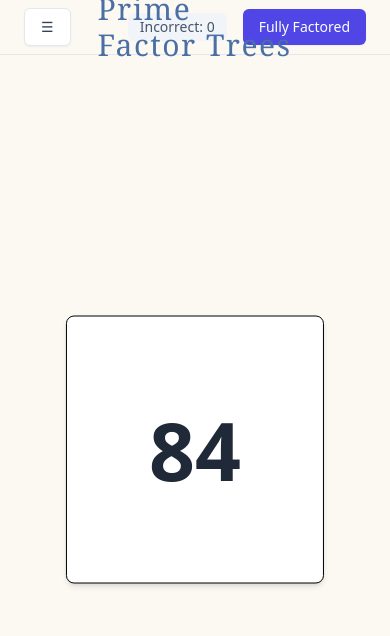
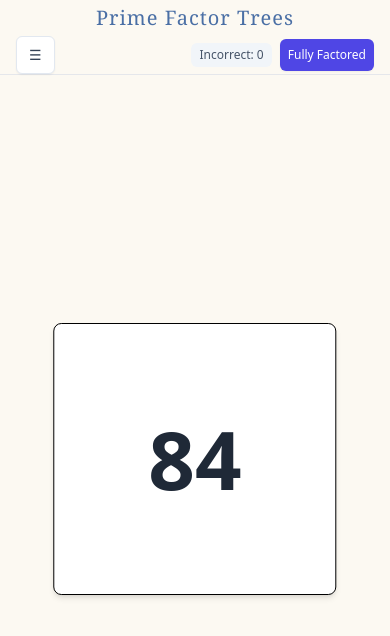
Before and after one commit to DrQuacks/factor-tree-app, a Next.js app: page / in a window 390 px wide. Shown: the top 636 px of the page. Built offline with nearby package versions, Linux system fonts and the light colour scheme.

Commit message:
more mobile friendly

```diff
--- a/components/FactorNode.tsx
+++ b/components/FactorNode.tsx
@@ -110,7 +110,9 @@ function FactorNode({
           border: '1px solid black',
           transform: isAnimating ? 'translateY(-20px)' : 'translateY(0)',
           opacity: getOpacity(),
-          transition: 'opacity 0.3s ease-in-out'
+          transition: 'opacity 0.3s ease-in-out',
+          minHeight: '44px', // Minimum touch target size for mobile
+          minWidth: '44px'
         }}
         onClick={nodeState === 'button' ? handleClick : undefined}
       >
@@ -173,7 +175,9 @@ function FactorNode({
           border: '1px solid black',
           transform: isAnimating ? 'translateY(-20px)' : 'translateY(0)',
           opacity: getOpacity(),
-          transition: 'opacity 0.3s ease-in-out'
+          transition: 'opacity 0.3s ease-in-out',
+          minHeight: '44px', // Minimum touch target size for mobile
+          minWidth: '44px'
         }}
         autoFocus
       />
--- a/components/Navbar.tsx
+++ b/components/Navbar.tsx
@@ -17,7 +17,9 @@ const NavBar = ({ onNewNumber, onHint, onSolution, onLoginSignUp, onFullyFactore
   const [showDifficultySubmenu, setShowDifficultySubmenu] = useState(false);
 
   return (
-    <div className="relative w-full flex items-center justify-between px-6 py-2 border-b border-gray-200" style={{ backgroundColor: '#FCF9F2' }}>
+    <div className="relative w-full border-b border-gray-200" style={{ backgroundColor: '#FCF9F2' }}>
+      {/* Desktop Layout - Single Line */}
+      <div className="hidden sm:flex items-center justify-between px-6 py-2">
         {/* Left side - Accordion Menu */}
         <div className="relative">
           <button
@@ -106,7 +108,7 @@ const NavBar = ({ onNewNumber, onHint, onSolution, onLoginSignUp, onFullyFactore
 
         {/* Center - Title */}
         <div className="absolute left-1/2 transform -translate-x-1/2 h-full flex items-center">
-        <div className="text-3xl font-light tracking-wider" style={{ color: '#4A6FA5', fontFamily: 'Georgia, serif' }}>
+          <div className="text-2xl md:text-3xl font-light tracking-wider" style={{ color: '#4A6FA5', fontFamily: 'Georgia, serif' }}>
             Prime Factor Trees
           </div>
         </div>
@@ -124,6 +126,119 @@ const NavBar = ({ onNewNumber, onHint, onSolution, onLoginSignUp, onFullyFactore
           </button>
         </div>
       </div>
+
+      {/* Mobile Layout - Two Lines */}
+      <div className="sm:hidden">
+                                            {/* Top Line - Title */}
+                  <div className="flex items-center justify-center py-1 px-4">
+                    <div className="text-xl font-light tracking-wider text-center" style={{ color: '#4A6FA5', fontFamily: 'Georgia, serif' }}>
+                      Prime Factor Trees
+                    </div>
+                  </div>
+
+                  {/* Bottom Line - Menu, Counter, Button */}
+                  <div className="flex items-center justify-between px-4">
+          {/* Left side - Accordion Menu */}
+          <div className="relative">
+            <button
+              onClick={() => setIsMenuOpen(!isMenuOpen)}
+              className="px-3 py-2 rounded-md text-sm font-medium text-slate-700 hover:bg-slate-50 transition-colors border border-slate-200 bg-white shadow-sm"
+            >
+              ☰
+            </button>
+
+            {isMenuOpen && (
+              <div className="absolute top-full left-0 mt-1 bg-white border border-slate-200 rounded-md shadow-lg z-50 min-w-40 w-48">
+                <button
+                  onClick={() => { onNewNumber(); setIsMenuOpen(false); }}
+                  className="block w-full text-left px-4 py-2 text-sm text-slate-700 hover:bg-slate-50 transition-colors border-b border-slate-100"
+                >
+                  New Number
+                </button>
+
+                {/* Difficulty Selection */}
+                <div className="relative border-b border-slate-100">
+                  <button
+                    onClick={() => setShowDifficultySubmenu(!showDifficultySubmenu)}
+                    className="flex items-center justify-between w-full text-left px-4 py-2 text-sm text-slate-700 hover:bg-slate-50 transition-colors"
+                  >
+                    <span>Difficulty</span>
+                    <span className="text-xs">▶</span>
+                  </button>
+
+                  {showDifficultySubmenu && (
+                    <div className="absolute left-full top-0 ml-1 bg-white border border-slate-200 rounded-md shadow-lg z-50 min-w-28 w-32">
+                      <button
+                        onClick={() => { onDifficultyChange('EASY'); setIsMenuOpen(false); setShowDifficultySubmenu(false); }}
+                        className={`block w-full text-left px-4 py-2 text-sm transition-colors ${
+                          currentDifficulty === 'EASY'
+                            ? 'text-indigo-700 bg-indigo-50'
+                            : 'text-slate-700 hover:bg-slate-50'
+                        }`}
+                      >
+                        Easy
+                      </button>
+                      <button
+                        onClick={() => { onDifficultyChange('MEDIUM'); setIsMenuOpen(false); setShowDifficultySubmenu(false); }}
+                        className={`block w-full text-left px-4 py-2 text-sm transition-colors ${
+                          currentDifficulty === 'MEDIUM'
+                            ? 'text-indigo-700 bg-indigo-50'
+                            : 'text-slate-700 hover:bg-slate-50'
+                        }`}
+                      >
+                        Medium
+                      </button>
+                      <button
+                        onClick={() => { onDifficultyChange('HARD'); setIsMenuOpen(false); setShowDifficultySubmenu(false); }}
+                        className={`block w-full text-left px-4 py-2 text-sm transition-colors ${
+                          currentDifficulty === 'HARD'
+                            ? 'text-indigo-700 bg-indigo-50'
+                            : 'text-slate-700 hover:bg-slate-50'
+                        }`}
+                      >
+                        Hard
+                      </button>
+                    </div>
+                  )}
+                </div>
+
+                <button
+                  onClick={() => { onHint(); setIsMenuOpen(false); }}
+                  className="block w-full text-left px-4 py-2 text-sm text-slate-700 hover:bg-slate-50 transition-colors border-b border-slate-100"
+                >
+                  Hint
+                </button>
+                <button
+                  onClick={() => { onSolution(); setIsMenuOpen(false); }}
+                  className="block w-full text-left px-4 py-2 text-sm text-slate-700 hover:bg-slate-50 transition-colors border-b border-slate-100"
+                >
+                  Solution
+                </button>
+                <button
+                  onClick={() => { onLoginSignUp(); setIsMenuOpen(false); }}
+                  className="block w-full text-left px-4 py-2 text-sm text-slate-700 hover:bg-slate-50 transition-colors"
+                >
+                  Login/Sign Up
+                </button>
+              </div>
+            )}
+          </div>
+
+          {/* Right side - Fully Factored button and Incorrect indicator */}
+          <div className="flex items-center gap-2">
+            <div className="text-xs text-slate-600 font-medium bg-slate-100 px-2 py-1 rounded-md">
+              Incorrect: {incorrectMoves}
+            </div>
+            <button
+              onClick={onFullyFactored}
+              className="px-2 py-2 rounded-md text-xs font-medium text-white bg-indigo-600 hover:bg-indigo-700 transition-colors shadow-sm"
+            >
+              Fully Factored
+            </button>
+          </div>
+        </div>
+      </div>
+    </div>
   );
 };
 
--- a/pages/index.tsx
+++ b/pages/index.tsx
@@ -103,6 +103,7 @@ export default function Home() {
     <div className="h-screen flex flex-col" style={{ backgroundColor: '#FCF9F2' }}>
       <Head>
         <title>Prime Factor Tree</title>
+        <meta name="viewport" content="width=device-width, initial-scale=1.0, maximum-scale=1.0, user-scalable=no" />
       </Head>
       <NavBar
         onNewNumber={handleNewGame}
@@ -115,12 +116,12 @@ export default function Home() {
         incorrectMoves={incorrectMoves}
       />
       {gameComplete && (
-        <div className="absolute inset-0 bg-black bg-opacity-50 flex items-center justify-center z-50">
-          <div className="bg-white rounded-lg p-8 text-center">
-            <p className="text-xl font-semibold mb-4">🎉 Congratulations!</p>
+        <div className="absolute inset-0 bg-black bg-opacity-50 flex items-center justify-center z-50 p-4">
+          <div className="bg-white rounded-lg p-6 sm:p-8 text-center max-w-sm w-full">
+            <p className="text-lg sm:text-xl font-semibold mb-4">🎉 Congratulations!</p>
             <button
               onClick={handleNewGame}
-              className="bg-blue-600 text-white px-6 py-2 rounded hover:bg-blue-700 transition-colors"
+              className="bg-blue-600 text-white px-4 sm:px-6 py-2 rounded hover:bg-blue-700 transition-colors text-sm sm:text-base"
             >
               New Game
             </button>
@@ -128,12 +129,12 @@ export default function Home() {
         </div>
       )}
       {showValidationFailed && (
-        <div className="absolute inset-0 bg-black bg-opacity-50 flex items-center justify-center z-50">
-          <div className="bg-white rounded-lg p-8 text-center">
-            <p className="text-xl font-semibold mb-4 text-red-600">❌ Keep Trying</p>
+        <div className="absolute inset-0 bg-black bg-opacity-50 flex items-center justify-center z-50 p-4">
+          <div className="bg-white rounded-lg p-6 sm:p-8 text-center max-w-sm w-full">
+            <p className="text-lg sm:text-xl font-semibold mb-4 text-red-600">❌ Keep Trying</p>
             <button
               onClick={() => setShowValidationFailed(false)}
-              className="bg-blue-600 text-white px-6 py-2 rounded hover:bg-blue-700 transition-colors"
+              className="bg-blue-600 text-white px-4 sm:px-6 py-2 rounded hover:bg-blue-700 transition-colors text-sm sm:text-base"
             >
               Continue
             </button>
@@ -141,15 +142,15 @@ export default function Home() {
         </div>
       )}
       {showHint && (
-        <div className="absolute top-20 left-1/2 transform -translate-x-1/2 bg-blue-100 border border-blue-300 rounded-lg p-4 shadow-lg z-40 max-w-md">
+        <div className="absolute top-16 sm:top-20 left-1/2 transform -translate-x-1/2 bg-blue-100 border border-blue-300 rounded-lg p-3 sm:p-4 shadow-lg z-40 max-w-xs sm:max-w-md mx-4">
           <div className="flex items-center gap-2">
-            <span className="text-blue-600 text-lg">💡</span>
-            <p className="text-blue-800 font-medium">{hintText}</p>
+            <span className="text-blue-600 text-base sm:text-lg">💡</span>
+            <p className="text-blue-800 font-medium text-sm sm:text-base">{hintText}</p>
           </div>
         </div>
       )}
       {/* Game Area - Takes up most of the screen */}
-      <div className="flex-1 flex items-center justify-center p-8">
+      <div className="flex-1 flex items-center justify-center p-4 sm:p-8">
         <FactorTree
           initialNumber={currentNumber}
           onIncorrectMove={handleIncorrectMove}
```
Lines whose indentation alone changed are shown as unchanged.
